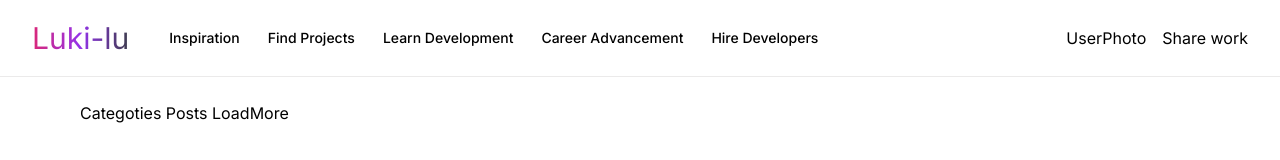
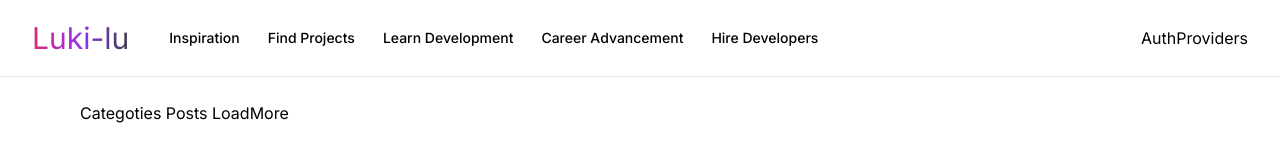
Before and after one commit to foxnaim/Study-Hub, a Next.js app: page / in a window 1280 px wide. Shown: the top 160 px of the page. Built offline with nearby package versions, Linux system fonts and the light colour scheme.

Commit message:
modified:   components/NavBar.tsx

```diff
--- a/components/NavBar.tsx
+++ b/components/NavBar.tsx
@@ -2,8 +2,10 @@ import React from 'react'
 import Link from 'next/link'
 import { NavLinks } from '@/constants'
 import AuthProviders from './AuthProviders'
+
+
 const NavBar = () => {
- const session = {};
+ const session = null;
  return (
   <nav className='flexBetween navbar'>
    <div className='flex-1 flexStart gap-10'>
```
